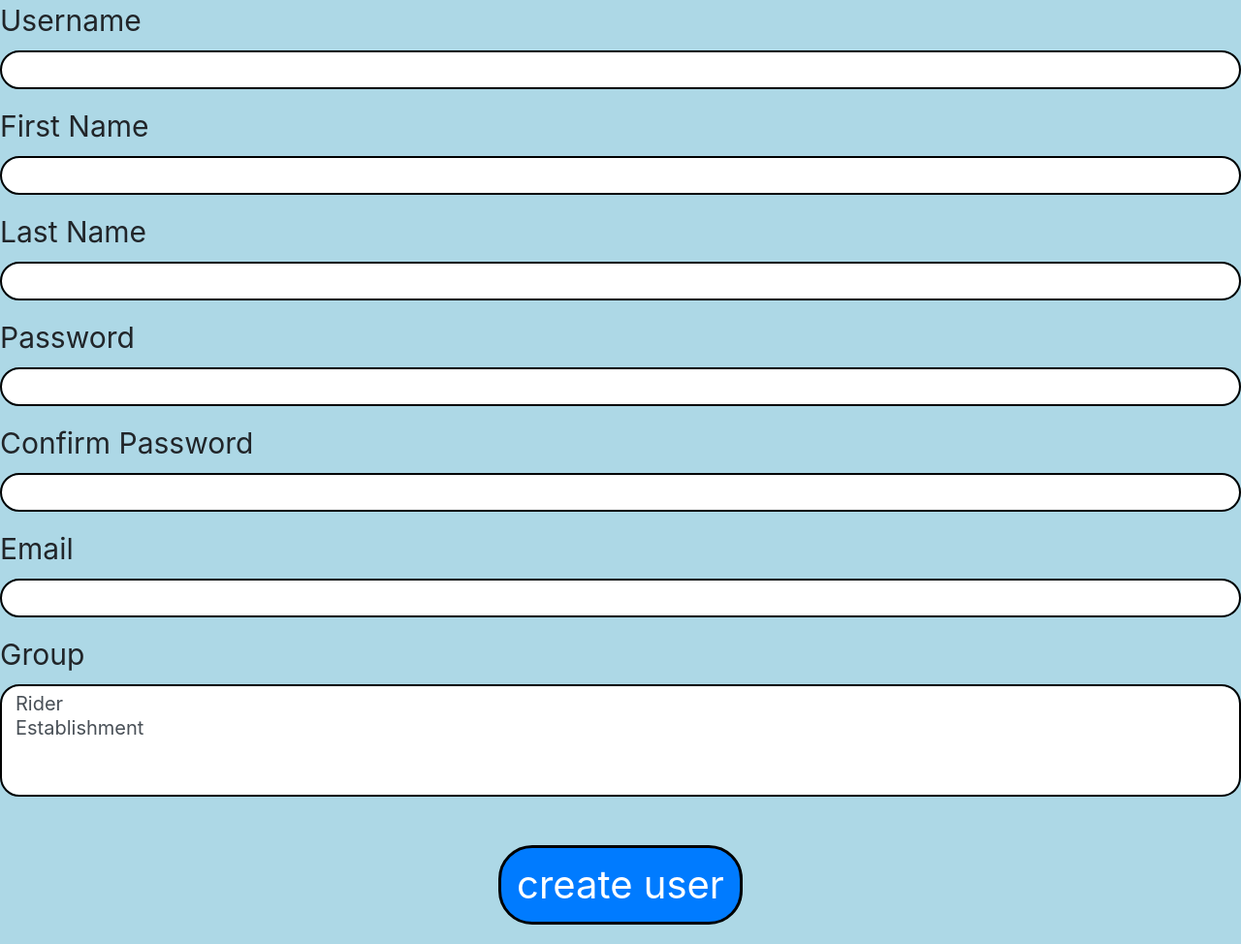
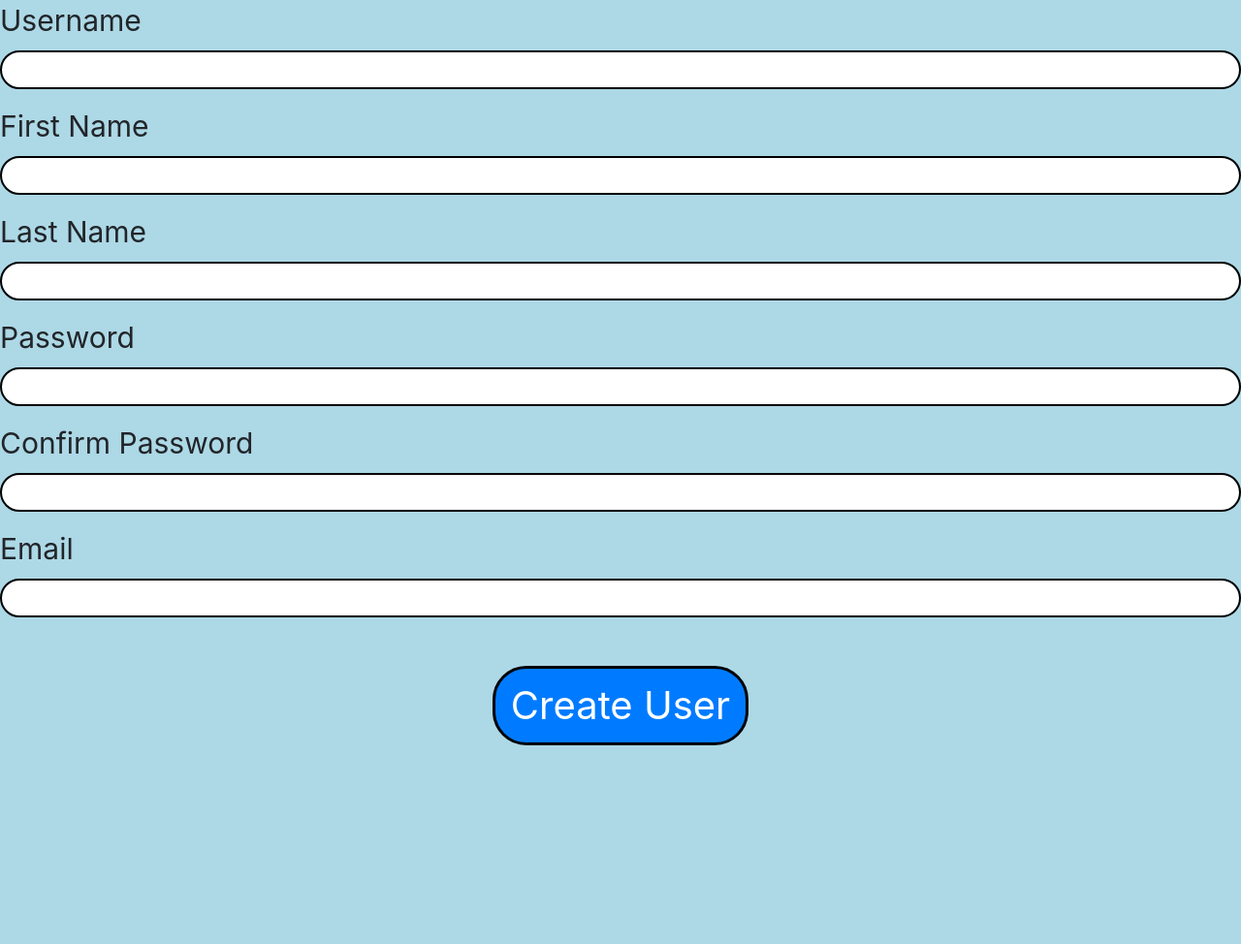
Before and after one commit to alexisjvaldes/UBeer, a Django app: page /signup/ in a window 1280 px wide. Shown: the part 25-999 px from the top of the page at 97% size. After the commit the page ends 794 px from the top, so only its background shows below. Run offline with Django 3.2, Linux system fonts and the light colour scheme; parts of the project's set-up code (start-up, migrations or seed data) failed here and were passed over; some libraries are stand-ins or nearby versions.

Commit message:
Creating objects on signup

```diff
--- a/UBeer/models.py
+++ b/UBeer/models.py
@@ -4,13 +4,13 @@ from django.contrib.auth.models import User
 
 class Establishments(models.Model):
     user = models.ForeignKey(User, on_delete=None)
-    latitude = models.IntegerField()
-    longitude = models.IntegerField()
     address = models.CharField(max_length=128)
     zip_code = models.CharField(max_length=5)
     city = models.CharField(max_length=25)
     state = models.CharField(max_length=2)
     minimum_tab = models.FloatField()
+    image = models.ImageField()
+    name = models.CharField(max_length=255)
 
     def save(self, *args, **kwargs):
         try:
--- a/UBeer/views.py
+++ b/UBeer/views.py
@@ -41,7 +41,7 @@ def signup(request):
         'errors': [],
     }
 
-    Group .objects.get_or_create(name='rider')
+    Group.objects.get_or_create(name='rider')
     Group.objects.get_or_create(name='establishment')
 
     if request.method == 'POST':
@@ -52,7 +52,6 @@ def signup(request):
         password = data.get('password', '')
         password_conf = data.get('confirmPassword', '')
         email = data.get('email', '')
-        user_group = data.get('group', '')
 
         if password != password_conf:
             context['errors'].append("Passwords do not match. Please try again.")
@@ -68,16 +67,9 @@ def signup(request):
         user.email = email
         user.save()
 
-        if user_group == '1':
-            group = Group.objects.get(name='rider')
-            user.groups.add(group)
-            Riders.objects.create(user=user)
-        else:
-            group = Group.objects.get(name='establishment')
-            user.groups.add(group)
-            Establishments.objects.create(
-                user=user,
-            )
+        group = Group.objects.get(name='rider')
+        user.groups.add(group)
+        Riders.objects.create(user=user)
 
         return HttpResponseRedirect('/login')
 
--- a/templates/signup.html
+++ b/templates/signup.html
@@ -10,11 +10,11 @@
             <input type="text" class="form-control" id="loginUser" name="username">
         </div>
         <div class="form-group">
-            <label for="loginPassword">First Name</label>
+            <label for="firstName">First Name</label>
             <input type="text" class="form-control" id="firstName" name="firstName">
         </div>
         <div class="form-group">
-            <label for="loginPassword">Last Name</label>
+            <label for="lastName">Last Name</label>
             <input type="text" class="form-control" id="lastName" name="lastName">
         </div>
         <div class="form-group">
@@ -22,23 +22,16 @@
             <input type="password" class="form-control" id="loginPassword" name="password">
         </div>
         <div class="form-group">
-            <label for="loginPassword">Confirm Password</label>
-            <input type="password" class="form-control" id="loginPassword" name="confirmPassword">
+            <label for="loginPasswordConfirm">Confirm Password</label>
+            <input type="password" class="form-control" id="loginPasswordConfirm" name="confirmPassword">
         </div>
         <div class="form-group">
-            <label for="loginPassword">Email</label>
+            <label for="email">Email</label>
             <input type="email" class="form-control" id="email" name="email">
-        </div>
-        <div class="form-group">
-            <label for="exampleFormControlSelect2">Group</label>
-            <select multiple class="form-control" id="selectGroup" name="group">
-              <option value="1">Rider</option>
-              <option value="2">Establishment</option>
-            </select>
         </div>
         <div class="row loginButton">
             <div class="col">
-                <button type="submit" class="btn btn-primary btn-lg loginButton">create user</button>
+                <button type="submit" class="btn btn-primary btn-lg loginButton">Create User</button>
             </div>
         </div>
     </form>
```
